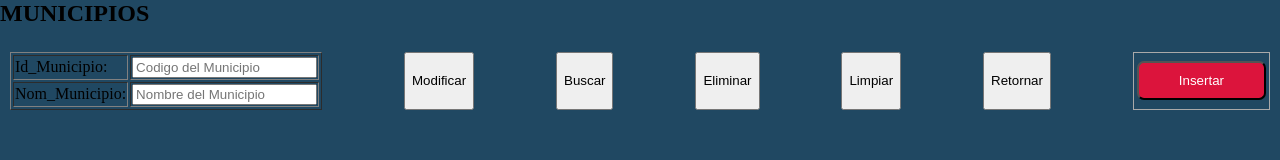
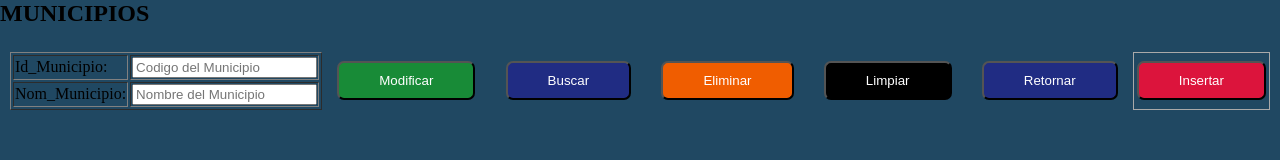
Before and after one commit to AndresDevia/Proyecto-Hortofruticola, a plain HTML site: page Form_Municipio.html in a window 1280 px wide. Drawn offline with Linux system fonts and the light colour scheme.

Commit message:
Update Estilo_Form_Municipio.css

```diff
--- a/Style/Estilo_Form_Municipio.css
+++ b/Style/Estilo_Form_Municipio.css
@@ -43,27 +43,72 @@ background: #204862;
  transform: scale (1.05);
 }
 
+
+.btn-Modificar {
+ background: #188B37;
+ color: #fff;
+ margin: auto;
+ padding: 10px 40px;
+ cursor: pointer;
+ border-radius: 7px;
+}
+
 .btn-Modificar: active {
  transform: scale (1.05);
- background: #188B37;
+}
+
+
+.btn-Buscar {
+ background: #202C83;
+ color: #fff;
+ margin: auto;
+ padding: 10px 40px;
+ cursor: pointer;
+ border-radius: 7px;
 }
 
 .btn-Buscar: active {
  transform: scale (1.05);
- background: #202C83;
+}
+
+
+.btn-Eliminar {
+ background: #F05D00;
+ color: #fff;
+ margin: auto;
+ padding: 10px 40px;
+ cursor: pointer;
+ border-radius: 7px;
 }
 
 .btn-Eliminar: active {
  transform: scale (1.05);
- background: #F05D00;
+}
+
+
+.btn-Limpiar {
+ background: Black;
+ color: #fff;
+ margin: auto;
+ padding: 10px 40px;
+ cursor: pointer;
+ border-radius: 7px;
 }
 
 .btn-Limpiar: active {
  transform: scale (1.05);
- background: #Black;
+}
+
+
+.btn-Retornar {
+ background: #202C83;
+ color: #fff;
+ margin: auto;
+ padding: 10px 40px;
+ cursor: pointer;
+ border-radius: 7px;
 }
 
 .btn-Retornar: active {
  transform: scale (1.05);
- background: #202X83;
 }
```
